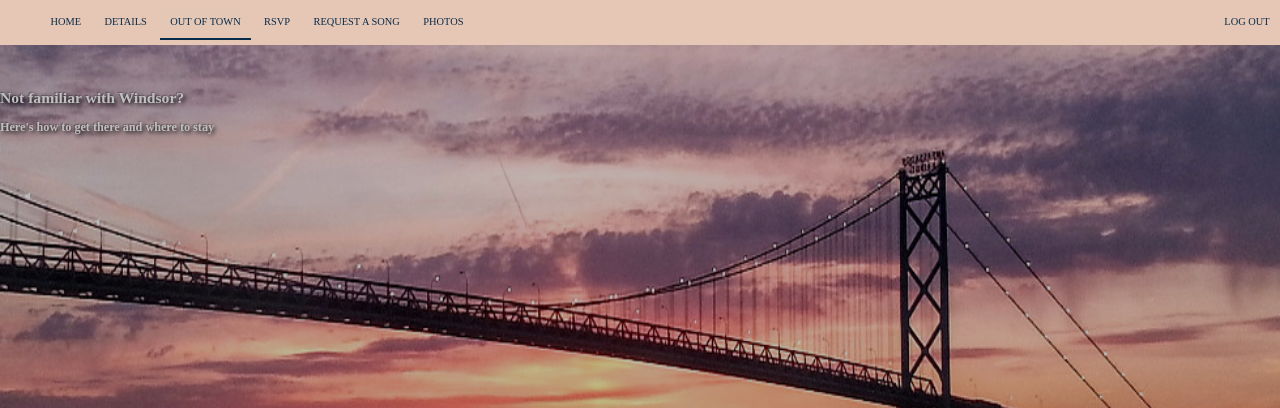
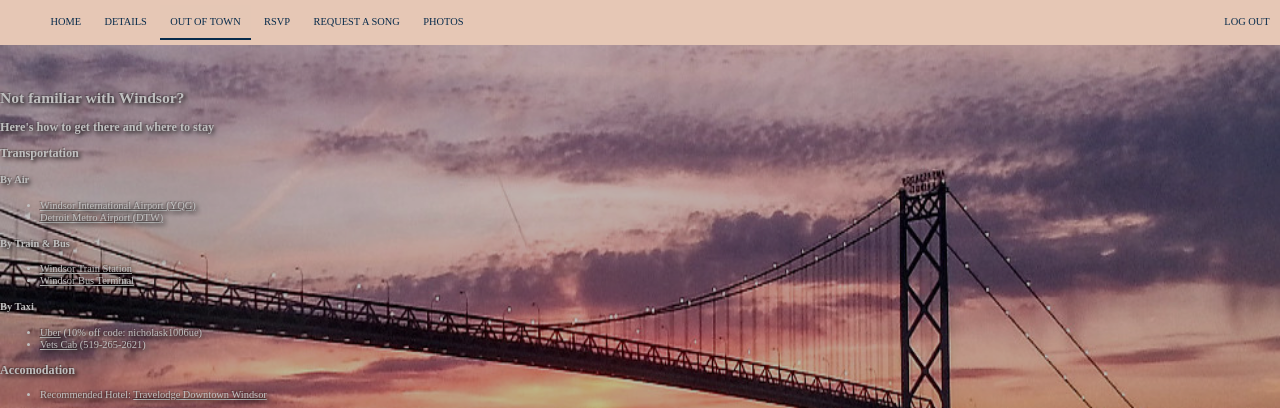
Before and after one commit to VerticalDynamics/rsvp, a PHP site: page /out_of_town.php in a window 1280 px wide. Shown: the top 408 px of the page. Run offline with PHP 8.4, Linux system fonts and the light colour scheme; the visitor is signed in with stand-in values (Sample User, id 1); style sheets or scripts are compiled from the project's sources; some libraries are stand-ins or nearby versions.

Commit message:
added out of town details

```diff
--- a/out_of_town.php
+++ b/out_of_town.php
@@ -10,8 +10,37 @@
 
   <div class="splash-header">
     <div class="container">
-      <h2>Not familiar with Windsor?</h2>
+      <h2>Not familiar with <strong>Windsor</strong>?</h2>
       <h3>Here's how to get there and where to stay</h3>
+      <div class="row">
+        <div class="six columns details-column">
+          <h3 class="details-title"><strong>Transportation</strong></h3>
+          <h4>By Air</h4>
+          <ul>
+            <li><a style="color:white" href="https://www.google.ca/flights/#search;f=YOW;t=YQG;d=2016-08-26;r=2016-08-31" target="_blank">Windsor International Airport (YQG)</a></li>
+            <li><a style="color:white" href="https://www.google.ca/flights/#search;f=YOW;t=DTW;d=2016-08-26;r=2016-08-31" target="_blank">Detroit Metro Airport (DTW)</a></li>
+          </ul>
+          <h4>By Train & Bus</h4>
+          <ul>
+            <li><a style="color:white" href="http://www.viarail.ca/en/explore-our-destinations/stations/ontario/windsor" target="_blank">Windsor Train Station</a></li>
+            <li><a style="color:white" href="http://www.citywindsor.ca/residents/transitwindsor/Ride-Guide/Pages/Transit-Terminals.aspx" target="_blank">Windsor Bus Terminal</a></li>
+          </ul>
+          <h4>By Taxi</h4>
+          <ul>
+            <li><a style="color:white" href="https://www.uber.com" target="_blank">Uber</a> (10% off code: nicholask1006ue)</li>
+            <li><a style="color:white" href="http://www.vetscab.com" target="_blank">Vets Cab</a> (519-265-2621)</li>
+          </ul>
+        </div>
+        <div class="six columns details-column">
+          <h3 class="details-title"><strong>Accomodation</strong></h3>
+          <ul>
+            <li>Recommended Hotel: <a style="color:white" href="http://www.travelodge.ca/property/travelodge-hotel-windsor-downtown" target="_blank">Travelodge Downtown Windsor</a></li>
+          </ul>
+          <iframe src="https://www.google.com/maps/embed?pb=!1m18!1m12!1m3!1d94444.98414336013!2d-83.08711038645778!3d42.291206840009146!2m3!1f0!2f0!3f0!3m2!1i1024!2i768!4f13.1!3m3!1m2!1s0x883b2d1f659a1ac9%3A0x704b162d304d8119!2sTravelodge+Hotel+Downtown+Windsor!5e0!3m2!1sen!2sca!4v1456863296788" width="400" height="400" frameborder="0" style="border:0" allowfullscreen></iframe>
+        </div>
+      </div>
+    </div>
+
     </div>
   </div>
 
```
